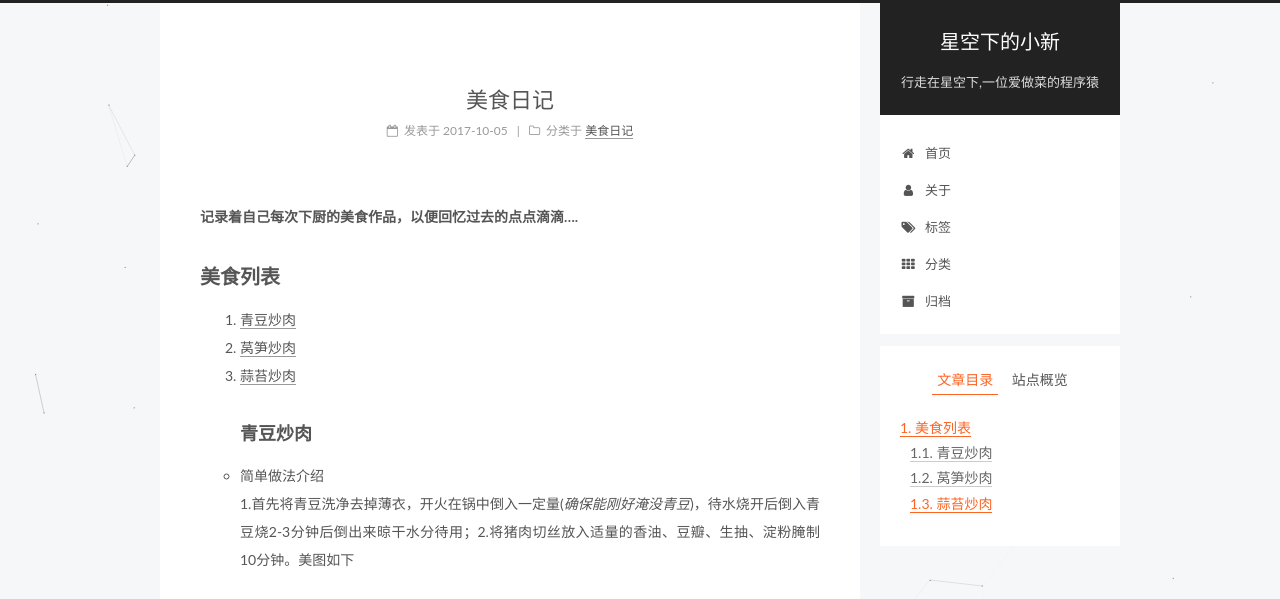
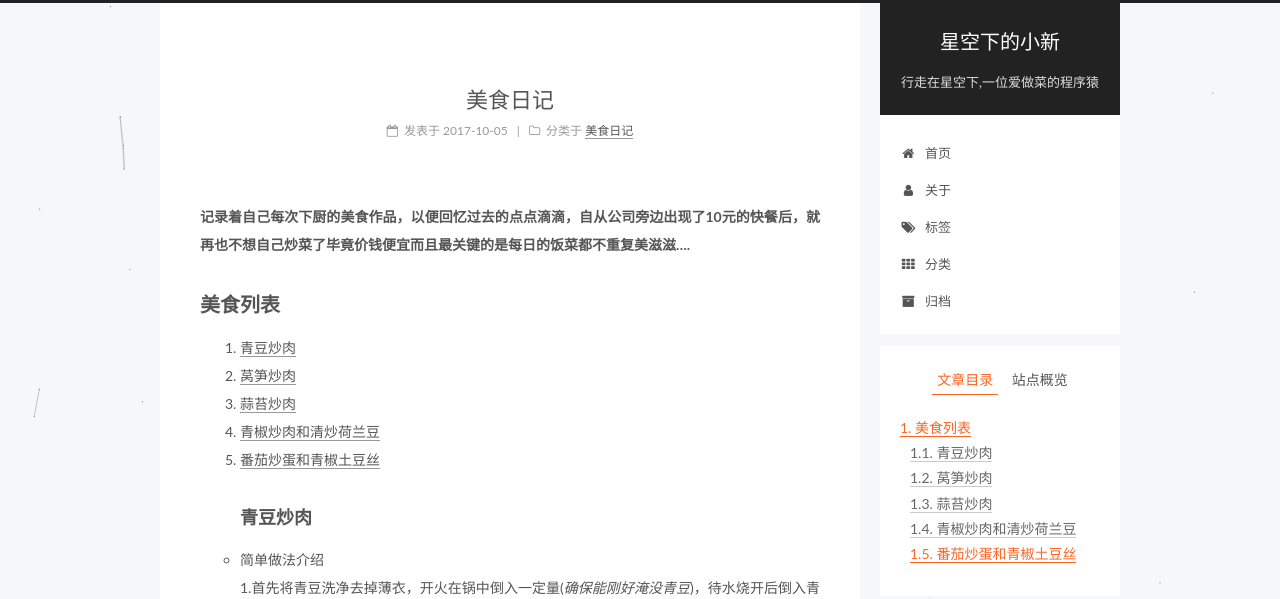
Before and after one commit to lqxion/lqxion.github.io, a plain HTML site: page 2017/10/05/foods/index.html in a window 1280 px wide. Shown: the top 599 px of the page. Drawn offline with Linux system fonts and the light colour scheme; a script that the page names is missing.

Commit message:
Site updated: 2017-11-28 22:05:22

```diff
--- a/2017/10/05/foods/index.html
+++ b/2017/10/05/foods/index.html
@@ -86,13 +86,13 @@
 
 
 
-<meta name="description" content="记录着自己每次下厨的美食作品，以便回忆过去的点点滴滴….">
+<meta name="description" content="记录着自己每次下厨的美食作品，以便回忆过去的点点滴滴，自从公司旁边出现了10元的快餐后，就再也不想自己炒菜了毕竟价钱便宜而且最关键的是每日的饭菜都不重复美滋滋….">
 <meta name="keywords" content="家常菜,荤菜">
 <meta property="og:type" content="article">
 <meta property="og:title" content="美食日记">
 <meta property="og:url" content="http://www.lqxion.xin/2017/10/05/foods/index.html">
 <meta property="og:site_name" content="星空下的小新">
-<meta property="og:description" content="记录着自己每次下厨的美食作品，以便回忆过去的点点滴滴….">
+<meta property="og:description" content="记录着自己每次下厨的美食作品，以便回忆过去的点点滴滴，自从公司旁边出现了10元的快餐后，就再也不想自己炒菜了毕竟价钱便宜而且最关键的是每日的饭菜都不重复美滋滋….">
 <meta property="og:locale" content="zh-Hans">
 <meta property="og:image" content="http://www.lqxion.xin/images/foods/qingdou.jpg">
 <meta property="og:image" content="http://www.lqxion.xin/images/foods/zhurou.jpg">
@@ -101,10 +101,12 @@
 <meta property="og:image" content="http://www.lqxion.xin/images/foods/IMG_0083.JPG">
 <meta property="og:image" content="http://www.lqxion.xin/images/foods/IMG_0097.JPG">
 <meta property="og:image" content="http://www.lqxion.xin/images/foods/IMG_0098.JPG">
-<meta property="og:updated_time" content="2017-10-11T14:59:08.455Z">
+<meta property="og:image" content="http://www.lqxion.xin/images/foods/IMG_0097.JPG">
+<meta property="og:image" content="http://www.lqxion.xin/images/foods/IMG_0098.JPG">
+<meta property="og:updated_time" content="2017-11-28T12:50:41.642Z">
 <meta name="twitter:card" content="summary">
 <meta name="twitter:title" content="美食日记">
-<meta name="twitter:description" content="记录着自己每次下厨的美食作品，以便回忆过去的点点滴滴….">
+<meta name="twitter:description" content="记录着自己每次下厨的美食作品，以便回忆过去的点点滴滴，自从公司旁边出现了10元的快餐后，就再也不想自己炒菜了毕竟价钱便宜而且最关键的是每日的饭菜都不重复美滋滋….">
 <meta name="twitter:image" content="http://www.lqxion.xin/images/foods/qingdou.jpg">
 
 
@@ -377,11 +379,13 @@
 
 
 
-        <p><strong>记录着自己每次下厨的美食作品，以便回忆过去的点点滴滴….</strong><br><a id="more"></a></p>
+        <p><strong>记录着自己每次下厨的美食作品，以便回忆过去的点点滴滴，自从公司旁边出现了10元的快餐后，就再也不想自己炒菜了毕竟价钱便宜而且最关键的是每日的饭菜都不重复美滋滋….</strong><br><a id="more"></a></p>
 <h2 id="美食列表"><a href="#美食列表" class="headerlink" title="美食列表"></a>美食列表</h2><ol>
 <li><a href="#青豆炒肉">青豆炒肉</a></li>
 <li><a href="#莴笋炒肉">莴笋炒肉</a></li>
-<li><a href="#蒜苔炒肉">蒜苔炒肉</a><h3 id="青豆炒肉"><a href="#青豆炒肉" class="headerlink" title="青豆炒肉"></a>青豆炒肉</h3></li>
+<li><a href="#蒜苔炒肉">蒜苔炒肉</a></li>
+<li><a href="#青椒炒肉和清炒荷兰豆">青椒炒肉和清炒荷兰豆</a></li>
+<li><a href="#番茄炒蛋和青椒土豆丝">番茄炒蛋和青椒土豆丝</a><h3 id="青豆炒肉"><a href="#青豆炒肉" class="headerlink" title="青豆炒肉"></a>青豆炒肉</h3></li>
 </ol>
 <ul>
 <li>简单做法介绍<br>1.首先将青豆洗净去掉薄衣，开火在锅中倒入一定量(<em>确保能刚好淹没青豆</em>)，待水烧开后倒入青豆烧2-3分钟后倒出来晾干水分待用；2.将猪肉切丝放入适量的香油、豆瓣、生抽、淀粉腌制10分钟。美图如下<div align="center"><br><img src="/images/foods/qingdou.jpg" alt="青豆" width="400" height="600"><br></div><br><div align="center"><br><img src="/images/foods/zhurou.jpg" alt="猪肉"><br></div></li>
@@ -397,10 +401,10 @@
 <h3 id="蒜苔炒肉"><a href="#蒜苔炒肉" class="headerlink" title="蒜苔炒肉"></a>蒜苔炒肉</h3><p>今天的发挥是最好的了，炒的蒜苔和土豆丝都比较好吃。主要做法是：蒜苔切段、肉切丝、土豆切丝、土豆最好是用水泡一下洗净一些淀粉，这样炒出来的土豆不会粘糊的。今天就直接看图….</p>
 <div align="center"><br>    <img src="/images/foods/IMG_0097.JPG" alt="蒜苔炒肉"><br></div><br><div align="center"><br>    <img src="/images/foods/IMG_0098.JPG" alt="蒜苔炒肉"><br></div>
 
-
-
-
-
+<h3 id="青椒炒肉和清炒荷兰豆"><a href="#青椒炒肉和清炒荷兰豆" class="headerlink" title="青椒炒肉和清炒荷兰豆"></a>青椒炒肉和清炒荷兰豆</h3><p>很久没有发布自己的菜品，今天的青椒炒肉有点多水了(<em>忘了把青椒洗净后多放一会儿</em>)炒出来的感觉是不好看，荷兰豆放点豆油就行，不然颜色可能会有点差</p>
+<p><div align="center"><br>    <img src="/images/foods/IMG_0097.JPG" alt="青椒炒肉"><br></div></p>
+<p><div align="center"><br>    <img src="/images/foods/IMG_0098.JPG" alt="清炒荷兰豆"><br></div></p>
+<h3 id="番茄炒蛋和青椒土豆丝"><a href="#番茄炒蛋和青椒土豆丝" class="headerlink" title="番茄炒蛋和青椒土豆丝"></a>番茄炒蛋和青椒土豆丝</h3>
 
     </div>
 
@@ -642,7 +646,7 @@
 
 
 
-              <div class="post-toc-content"><ol class="nav"><li class="nav-item nav-level-2"><a class="nav-link" href="#美食列表"><span class="nav-number">1.</span> <span class="nav-text">美食列表</span></a><ol class="nav-child"><li class="nav-item nav-level-3"><a class="nav-link" href="#青豆炒肉"><span class="nav-number">1.1.</span> <span class="nav-text">青豆炒肉</span></a></li><li class="nav-item nav-level-3"><a class="nav-link" href="#莴笋炒肉"><span class="nav-number">1.2.</span> <span class="nav-text">莴笋炒肉</span></a></li><li class="nav-item nav-level-3"><a class="nav-link" href="#蒜苔炒肉"><span class="nav-number">1.3.</span> <span class="nav-text">蒜苔炒肉</span></a></li></ol></li></ol></div>
+              <div class="post-toc-content"><ol class="nav"><li class="nav-item nav-level-2"><a class="nav-link" href="#美食列表"><span class="nav-number">1.</span> <span class="nav-text">美食列表</span></a><ol class="nav-child"><li class="nav-item nav-level-3"><a class="nav-link" href="#青豆炒肉"><span class="nav-number">1.1.</span> <span class="nav-text">青豆炒肉</span></a></li><li class="nav-item nav-level-3"><a class="nav-link" href="#莴笋炒肉"><span class="nav-number">1.2.</span> <span class="nav-text">莴笋炒肉</span></a></li><li class="nav-item nav-level-3"><a class="nav-link" href="#蒜苔炒肉"><span class="nav-number">1.3.</span> <span class="nav-text">蒜苔炒肉</span></a></li><li class="nav-item nav-level-3"><a class="nav-link" href="#青椒炒肉和清炒荷兰豆"><span class="nav-number">1.4.</span> <span class="nav-text">青椒炒肉和清炒荷兰豆</span></a></li><li class="nav-item nav-level-3"><a class="nav-link" href="#番茄炒蛋和青椒土豆丝"><span class="nav-number">1.5.</span> <span class="nav-text">番茄炒蛋和青椒土豆丝</span></a></li></ol></li></ol></div>
 
 
           </div>
--- a/css/main.css
+++ b/css/main.css
@@ -1828,7 +1828,7 @@ pre .javascript .function {
   width: 4px;
   height: 4px;
   border-radius: 50%;
-  background: #53edfa;
+  background: #d4ff6b;
 }
 .links-of-blogroll {
   font-size: 13px;
```
Also changed, not shown: 2017/10/05/hello-world/index.html (+2 -2 lines), index.html (+1 -1 lines), 2 other files.
